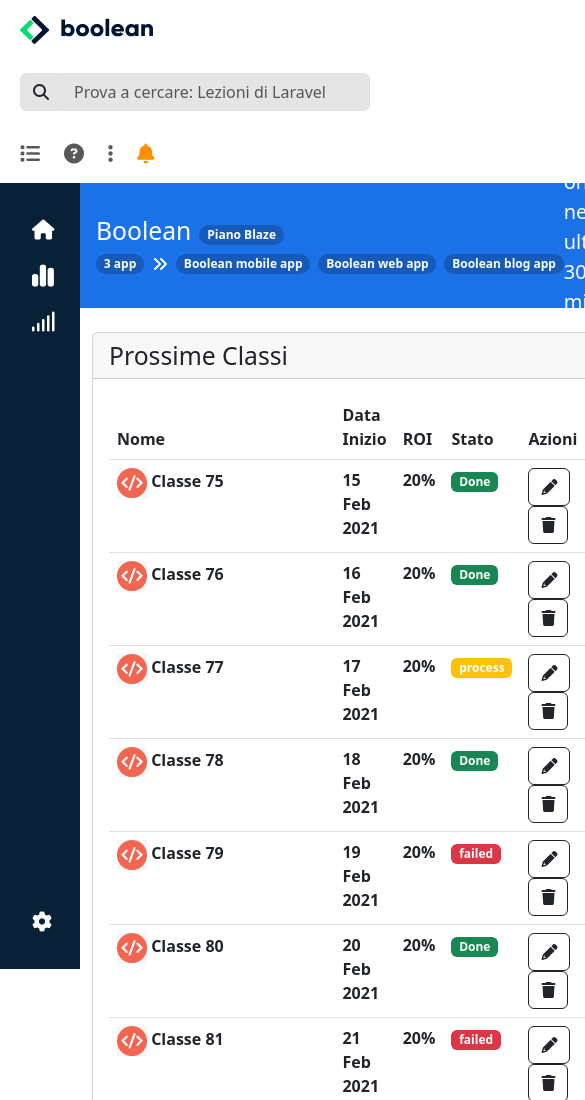
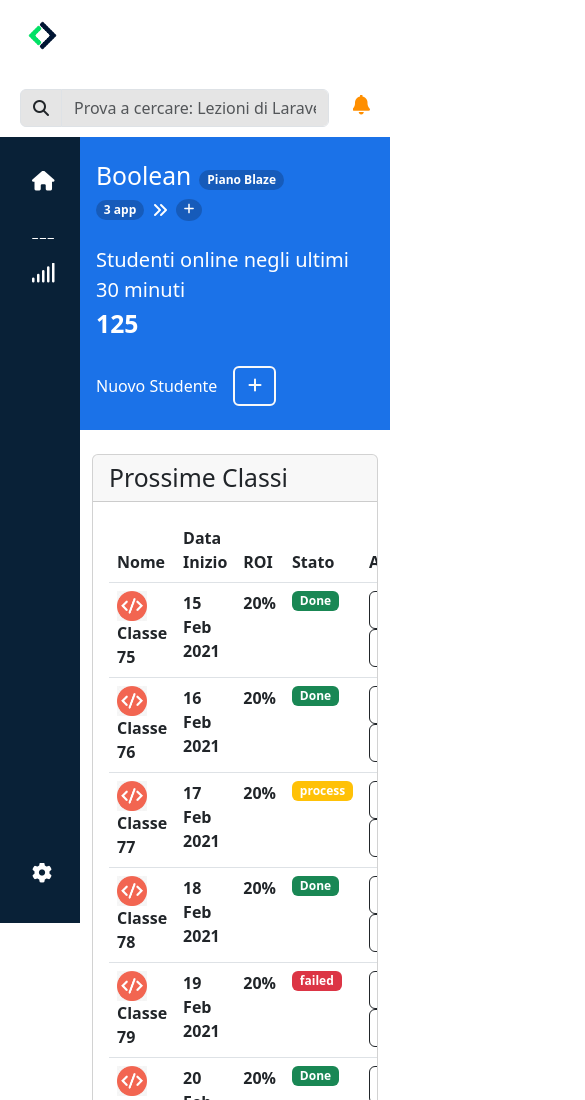
Before and after one commit to riccardo-giuri/html-css-bootstrap-dashboard, a plain HTML site: page index.html in a window 390 px wide. Shown: the top 1100 px of the page, 585 px wide, since content can reach past the window. Drawn offline with nearby package versions, Linux system fonts and the light colour scheme.

Commit message:
responsive made but not perfect

```diff
--- a/css/style.css
+++ b/css/style.css
@@ -1,5 +1,9 @@
 :root {
     --main_width: calc(100vh - 58px);
+}
+
+* {
+    overflow: hidden;
 }
 
 .body {
@@ -19,7 +23,7 @@
 }
 
 .main_navbar {
-    height: 125px;
+    min-height: 125px;
 }
 
 .plus {
@@ -30,6 +34,10 @@
 
 td img {
     width: 30px;
+}
+
+.logo_height {
+    height: 45px;
 }
 
 .searchbar{
--- a/index.html
+++ b/index.html
@@ -16,8 +16,12 @@
         <header>
             <nav class="navbar">
                 <div class="container-fluid gap-4 mx-2">
-                    <a class="navbar-brand me-0" href="#">
+                    <a class="navbar-brand me-0 d-none d-md-inline-block" href="#">
                         <img src="img/logo.svg" alt="Logo">
+                    </a>
+
+                    <a class="navbar-brand me-0 d-inline-block d-md-none" href="#">
+                        <img class="logo_height" src="img/mobile-logo.png" alt="Logo">
                     </a>
 
                     <div class="input-group searchbar">
@@ -28,15 +32,15 @@
                     </div>
 
                     <ul class="navbar-nav flex-row gap-4">
-                        <li class="nav-item">
+                        <li class="nav-item d-none d-md-inline-block">
                             <a class="nav-link" href="#"><i class="fa-solid fa-list fs-5"></i></a>
                         </li>
 
-                        <li class="nav-item">
+                        <li class="nav-item d-none d-md-inline-block">
                             <a class="nav-link" href="#"><i class="fa-solid fa-circle-question fs-5"></i></a>
                         </li>
 
-                        <li class="nav-item">
+                        <li class="nav-item d-none d-md-inline-block">
                             <a class="nav-link" href="#"><i class="fa-solid fa-ellipsis-vertical fs-5"></i></a>
                         </li>
 
@@ -87,9 +91,9 @@
                 </div>
 
                 <!-- main container -->
-                <div class="flex-grow-1">
-                    <div class="main_navbar d-flex justify-content-between  align-items-center bg_blue py-4 px-3">
-                        <div class="d-flex flex-column">
+                <div class="flex-grow-1 overflow-auto">
+                    <div class="main_navbar d-flex flex-column flex-md-row justify-content-between align-items-start align-items-md-center gap-4 gap-md-0 bg_blue py-4 px-3">
+                        <div class="d-flex flex-column me-3">
                             <div class="d-flex align-items-center gap-2">
                                 <h2 class="d-inline-block text-white">Boolean</h2>
                                 <span class="badge bg_darkblue rounded-pill">Piano Blaze</span>
@@ -98,18 +102,19 @@
                             <div class="w-100 bg_blue d-flex align-items-center gap-2">
                                 <span class="badge bg_darkblue rounded-pill">3 app</span>
                                 <i class="fa-solid fa-angles-right text-white"></i>
-                                <span class="badge bg_darkblue rounded-pill">Boolean mobile app</span>
-                                <span class="badge bg_darkblue rounded-pill">Boolean web app</span>
-                                <span class="badge bg_darkblue rounded-pill">Boolean blog app</span>
+                                <span class="badge bg_darkblue rounded-circle d-inline-block d-xl-none"><i class="fa-solid fa-plus text-white"></i></span>
+                                <span class="badge bg_darkblue rounded-pill d-none d-xl-inline-block">Boolean mobile app</span>
+                                <span class="badge bg_darkblue rounded-pill d-none d-xl-inline-block">Boolean web app</span>
+                                <span class="badge bg_darkblue rounded-pill d-none d-xl-inline-block">Boolean blog app</span>
                             </div>
                         </div>
 
-                        <div class="d-flex flex-column">
+                        <div class="d-flex flex-column me-3">
                             <div class="text-white fs-5">Studenti online negli ultimi 30 minuti</div>
                             <div class="text-white fw-bold fs-2">125</div>
                         </div>
 
-                        <div class="d-flex flex-row align-items-center align-self-start gap-3 pe-5 me-5">
+                        <div class="d-flex flex-row align-items-center align-self-start gap-3 me-3">
                             <div class="text-white fs-6">Nuovo Studente</div>
                             <button class="btn btn-outline-light border-2">
                                 <span><i class="fa-solid fa-plus plus"></i></span>
@@ -117,16 +122,16 @@
                         </div>
                     </div>
 
-                    <div class="container-fluid mt-4 overflow-auto">
+                    <div class="container-fluid mt-4 overflow-y-auto">
                         <div class="row">
-                            <div class="col-8">
+                            <div class="col-12 col-xl-8">
                                 <div class="card">
                                     <div class="card-header h2 py-2">Prossime Classi</div>
                                     <div class="card-body">
                                         <table class="table fw-semibold">
                                             <thead>
                                                 <tr>
-                                                  <th style="width: 60%" scope="col">Nome</th>
+                                                  <th style="width: 45%" scope="col">Nome</th>
                                                   <th scope="col">Data Inizio</th>
                                                   <th scope="col">ROI</th>
                                                   <th scope="col">Stato</th>
@@ -298,7 +303,7 @@
                                 </div>
                             </div>
 
-                            <div class="col-4">
+                            <div class="col-12 col-xl-4">
                                 <div class="card">
                                     <div class="card-header h2 py-2">Todo</div>
                                     <div class="card-body">
```
